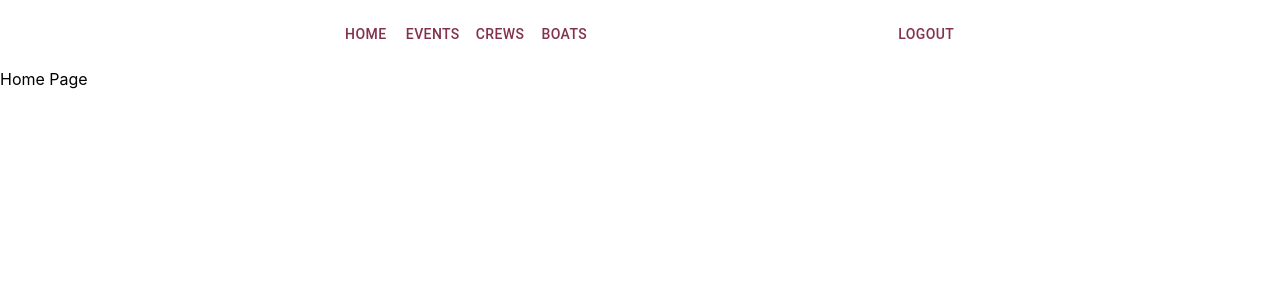
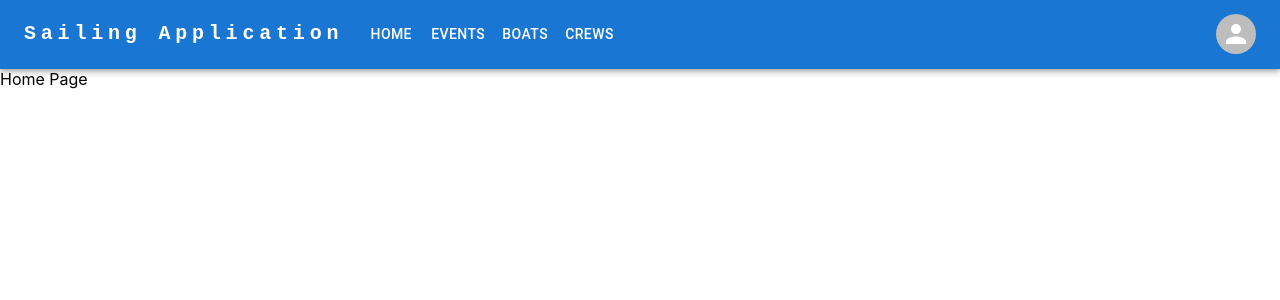
Before and after one commit to Niall1001/sailingapp, a React (Create React App) app in the folder frontend/: page /home in a window 1280 px wide. Shown: the top 300 px of the page. Built offline with nearby package versions, Linux system fonts and the light colour scheme; sample sign-in values are in the browser's storage; the HTML template or start-up script is replaced by a standard one.

Commit message:
lastest commit

```diff
--- a/frontend/src/App.js
+++ b/frontend/src/App.js
@@ -7,7 +7,7 @@ import {
   Login,
   Register
 } from "./pages";
-import { TokenUtils } from "./utils";
+import { LoginUtils } from "./utils";
 import { Navigation } from "./constants";
 import { Navbar } from "./components";
 
@@ -70,7 +70,7 @@ const UnAuthenticatedRoutes = () => {
 };
 
 function App() {
-  const loggedIn = TokenUtils.isLoggedIn();
+  const loggedIn = LoginUtils.isLoggedIn();
 
 
 
--- a/frontend/src/components/navbar.js
+++ b/frontend/src/components/navbar.js
@@ -1,17 +1,25 @@
-import * as React from "react";
-import AppBar from "@mui/material/AppBar";
-import Box from "@mui/material/Box";
-import Toolbar from "@mui/material/Toolbar";
-import IconButton from "@mui/material/IconButton";
-import Typography from "@mui/material/Typography";
-import Menu from "@mui/material/Menu";
-import MenuIcon from "@mui/icons-material/Menu";
-import Container from "@mui/material/Container";
-import Button from "@mui/material/Button";
-import MenuItem from "@mui/material/MenuItem";
-import { NavLink } from "react-router-dom";
-import { useNavigate } from 'react-router-dom';
-import { TokenUtils } from '../utils';
+import { useEffect, useState } from "react";
+import { NavLink, useNavigate } from "react-router-dom";
+import { LoginUtils } from '../utils';
+import { AuthContext } from "../contexts";
+
+import AppBar from '@mui/material/AppBar';
+import Box from '@mui/material/Box';
+import Toolbar from '@mui/material/Toolbar';
+import IconButton from '@mui/material/IconButton';
+import Typography from '@mui/material/Typography';
+import Menu from '@mui/material/Menu';
+import MenuIcon from '@mui/icons-material/Menu';
+import Container from '@mui/material/Container';
+import Avatar from '@mui/material/Avatar';
+import Button from '@mui/material/Button';
+import Tooltip from '@mui/material/Tooltip';
+import MenuItem from '@mui/material/MenuItem';
+import AdbIcon from '@mui/icons-material/Adb';
+import React from "react";
+import { TokenService } from "../services";
+import navigation from "../constants/navigation";
+
 
 const Authpages = [
   {
@@ -23,13 +31,13 @@ const Authpages = [
     url: "/events",
   },
   {
-    name: "Crews",
-    url: "/crews",
-  },
-  {
     name: "Boats",
     url: "/boats",
   },
+  {
+    name: "Crews",
+    url: "/crews",
+  }
 ];
 
 const UnAuthpages = [
@@ -40,54 +48,79 @@ const UnAuthpages = [
   {
     name: "Register",
     url: "/register",
-  },
-
+  }
 ];
 
-const LogoutPage = [
+const crew_settings = [
+  {
+    name: "Profile",
+    url: "/profile",
+  },
   {
     name: "Logout",
     url: "/login",
-  },
+  }
 ];
 
-const Logout = () => {
-  const loggedOut = TokenUtils.Logout();
-  const navigate = NavLink();
-
-  navigate("/login");
-}
-
 const Navbar = () => {
-  const loggedIn = TokenUtils.isLoggedIn();
+  const { state, dispatch } = AuthContext.useLogin();
+  const navigate = useNavigate();
+  const [isLoggedIn, setIsLoggedIn] = useState(false);
   const [anchorElNav, setAnchorElNav] = React.useState(null);
+  const [anchorElUser, setAnchorElUser] = React.useState(null);
 
   const handleOpenNavMenu = (event) => {
     setAnchorElNav(event.currentTarget);
+  };
+  const handleOpenUserMenu = (event) => {
+    setAnchorElUser(event.currentTarget);
   };
 
   const handleCloseNavMenu = () => {
     setAnchorElNav(null);
   };
 
+  const handleCloseUserMenu = () => {
+    setAnchorElUser(null);
+  };
+
+  const Logout = () => {
+    navigate(navigation.LOGIN);
+    setIsLoggedIn(false);
+    TokenService.removeAuth();
+  }
+
+  React.useEffect(() => {
+    const loggedIn = TokenService.getAuth();
+    setIsLoggedIn(loggedIn);
+    handleCloseUserMenu();
+
+    }, [state]);
+
   return (
-    <AppBar position="static" style={{ background: "#FFFFFF" }} elevation={0}>
+    <AppBar position="static">
       <Container maxWidth="xl">
         <Toolbar disableGutters>
           <Typography
-            style={{ color: "#0000FF" }}
             variant="h6"
             noWrap
-            component="div"
-            sx={{ mr: 2, display: { xs: "none", md: "flex" } }}
+            component="a"
+            href="/"
+            sx={{
+              mr: 2,
+              display: { xs: 'none', md: 'flex' },
+              fontFamily: 'monospace',
+              fontWeight: 700,
+              letterSpacing: '.3rem',
+              color: 'inherit',
+              textDecoration: 'none',
+            }}
           >
-            <NavLink to="/" style={{ textDecoration: "none" }}>
-            </NavLink>
+            Sailing Application
           </Typography>
 
-          <Box sx={{ flexGrow: 1, display: { xs: "flex", md: "none" } }}>
+          <Box sx={{ flexGrow: 1, display: { xs: 'flex', md: 'none' } }}>
             <IconButton
-              style={{ color: "#83314E" }}
               size="large"
               aria-label="account of current user"
               aria-controls="menu-appbar"
@@ -95,104 +128,111 @@ const Navbar = () => {
               onClick={handleOpenNavMenu}
               color="inherit"
             >
-              <MenuIcon style={{ color: "#83314E" }} />
+              <MenuIcon />
             </IconButton>
             <Menu
-              style={{ color: "#83314E" }}
               id="menu-appbar"
               anchorEl={anchorElNav}
               anchorOrigin={{
-                vertical: "bottom",
-                horizontal: "left",
+                vertical: 'bottom',
+                horizontal: 'left',
               }}
               keepMounted
               transformOrigin={{
-                vertical: "top",
-                horizontal: "left",
+                vertical: 'top',
+                horizontal: 'left',
               }}
               open={Boolean(anchorElNav)}
               onClose={handleCloseNavMenu}
               sx={{
-                display: { xs: "block", md: "none" },
+                display: { xs: 'block', md: 'none' },
               }}
             >
-              {Authpages.map(({ name, url }) => (
+            </Menu>
+          </Box>
+          <AdbIcon sx={{ display: { xs: 'flex', md: 'none' }, mr: 1 }} />
+          <Typography
+            variant="h5"
+            noWrap
+            component="a"
+            href=""
+            sx={{
+              mr: 2,
+              display: { xs: 'flex', md: 'none' },
+              flexGrow: 1,
+              fontFamily: 'monospace',
+              fontWeight: 700,
+              letterSpacing: '.3rem',
+              color: 'inherit',
+              textDecoration: 'none',
+            }}
+          >
+            Sailing Application
+          </Typography>
+          <Box sx={{ flexGrow: 1, display: { xs: 'none', md: 'flex' } }}>
+            {isLoggedIn ? Authpages.map(({ name, url }) => (
               <NavLink
               to={url}
               style={{ textDecoration: "none", color: "#83314E" }}
             >
-                  <MenuItem key={name} onClick={handleCloseNavMenu}>
+               <Button
+               key={name}
+               onClick={handleCloseNavMenu}
+               sx={{ my: 2, color: 'white', display: 'block' }}
+             >
                {name}
-                  </MenuItem>
+             </Button>
              </NavLink>
-              ))}
-            </Menu>
-          </Box>
-          <Typography
-            style={{ color: "#83314E" }}
-            variant="h6"
-            noWrap
-            component="div"
-            sx={{ flexGrow: 1, display: { xs: "flex", md: "none" } }}
-          >
+            )) : UnAuthpages.map(({ name, url }) => (
               <NavLink
-              to="/"
+              to={url}
               style={{ textDecoration: "none", color: "#83314E" }}
               >
-            </NavLink>
-          </Typography>
-          <Box
-            className="nav"
-            style={{ textDecoration: "none", color: "#0000FF" }}
-            sx={{ flexGrow: 1, display: { xs: "none", md: "flex" } }}
-          >
-            {!loggedIn && UnAuthpages.map(({ name, url }) => (
-              <NavLink to={url} style={{ textDecoration: "none" }}>
                 <Button
-                  style={{ color: "#83314E", textDecoration: "none" }}
                 key={name}
-                  sx={{ my: 2, color: "white", display: "block" }}
+                onClick={handleCloseNavMenu}
+                sx={{ my: 2, color: 'white', display: 'block' }}
                 >
                   {name}
                 </Button>
              </NavLink>
             ))}
           </Box>
-          <Box
-            className="nav"
-            style={{ textDecoration: "none", color: "#0000FF" }}
-            sx={{ flexGrow: 1, display: { xs: "none", md: "flex" } }}
+          {isLoggedIn ?
+          <Box sx={{ flexGrow: 0 }}>
+            <Tooltip title="Open settings">
+              <IconButton onClick={handleOpenUserMenu} sx={{ p: 0 }}>
+                <Avatar alt="Remy Sharp"/>
+              </IconButton>
+            </Tooltip>
+            <Menu
+              sx={{ mt: '45px' }}
+              id="menu-appbar"
+              anchorEl={anchorElUser}
+              anchorOrigin={{
+                vertical: 'top',
+                horizontal: 'right',
+              }}
+              keepMounted
+              transformOrigin={{
+                vertical: 'top',
+                horizontal: 'right',
+              }}
+              open={Boolean(anchorElUser)}
+              onClose={handleCloseUserMenu}
             >
-            {loggedIn && Authpages.map(({ name, url }) => (
-              <NavLink to={url} style={{ textDecoration: "none" }}>
-                <Button
-                  style={{ color: "#83314E", textDecoration: "none" }}
-                  key={name}
-                  sx={{ my: 2, color: "white", display: "block" }}
+              {crew_settings.map(({name, url}) => (
+                <NavLink
+                to={url}
+                style={{ textDecoration: "none", color: "#83314E" }}
                 >
-                  {name}
-                </Button>
+                  <MenuItem key={name} onClick={Logout} onClose={handleCloseUserMenu}>
+                    <Typography textAlign="center">{name}</Typography>
+                  </MenuItem>
                 </NavLink>
               ))}
-          </Box>
-          <Box
-            className="nav"
-            style={{ textDecoration: "none", color: "#0000FF" }}
-            sx={{ flexGrow: 1, display: { xs: "none", md: "flex" } }}
-          >
-            {loggedIn && LogoutPage.map(({ name, url }) => (
-              <NavLink to={url} style={{ textDecoration: "none" }}>
-                <Button
-                  onClick={Logout}
-                  style={{ color: "#83314E", textDecoration: "none" }}
-                  key={name}
-                  sx={{ my: 2, color: "white", display: "block" }}
-                >
-                  {name}
-                </Button>
-              </NavLink>
-            ))}
-          </Box>
+            </Menu>
+          </Box>: <div></div>}
         </Toolbar>
       </Container>
     </AppBar>
--- a/frontend/src/contexts/auth_context.js
+++ b/frontend/src/contexts/auth_context.js
@@ -0,0 +1,39 @@
+import React, { createContext, useReducer } from "react";
+import { TokenService } from "../services";
+
+const AuthContext = createContext();
+
+function authReducer(state, action) {
+    switch (action.type) {
+      case "login": {
+        return {
+          ...state,
+          access: action.access,
+        };
+      }
+      case "logout": {
+        return {};
+      }
+      default: {
+        throw new Error(`Unhandled action type: ${action.type}`);
+      }
+    }
+  }
+
+  function AuthProvider({ children }) {
+    const auth = TokenService.getAuth() ?? {};
+
+    const [state, dispatch] = useReducer(authReducer, auth);
+    const value = { state, dispatch };
+    return <AuthContext.Provider value={value}>{children}</AuthContext.Provider>;
+  }
+
+  function useLogin() {
+    const context = React.useContext(AuthContext);
+    if (context === undefined) {
+      throw new Error("useLogin must be used within a AuthProvider");
+    }
+    return context;
+  }
+
+  export default { AuthProvider, useLogin };
--- a/frontend/src/index.js
+++ b/frontend/src/index.js
@@ -3,11 +3,14 @@ import ReactDOM from "react-dom";
 import "./index.css";
 import App from "./App";
 import { BrowserRouter as Router } from "react-router-dom";
+import { AuthContext } from "./contexts";
 
 ReactDOM.render(
   <React.StrictMode>
     <Router>
-        <App />
+      <AuthContext.AuthProvider>
+          <App />
+      </AuthContext.AuthProvider>
     </Router>
   </React.StrictMode>,
   document.getElementById("root")
--- a/frontend/src/pages/crews/index.js
+++ b/frontend/src/pages/crews/index.js
@@ -4,7 +4,7 @@ import { Paper } from '@mui/material';
 
 const Container = (crew) => {
 	return (
-	  <div style={{ height: "500px", width: "400px", margin: "32px" }}>
+	  <div style={{ height: "500px", width: "400px", marginLeft: "25px", marginRight: "25px" }}>
 		<Paper style={{ height: "100%", width: "400px", margin: "16px" }}>{crew.name}</Paper>
 	  </div>
 	);
@@ -37,7 +37,7 @@ const Events = () => {
     if (error) return <div>Something went wrong</div>;
     if (!crew) return <div>Crew not found :(</div>;
 	return (
-		<div style={{ width: "100%", overflow: "auto", display: "flex" }}>
+		<div style={{ width: "100%", overflow: "scroll", display: "flex" }}>
             {crew.map(({ ...crew }) => (
               <Container {...crew}/>
             ))}
--- a/frontend/src/services/token.js
+++ b/frontend/src/services/token.js
@@ -1,14 +1,19 @@
 const getAuth = () => {
     const auth = localStorage.getItem("jwt");
-    if (!auth) return null;
 
-    return JSON.parse(auth);
+    if(auth){
+    return true;
+    }else{
+    return false;
+    }
   };
 
-  const setAuth = (auth) => {
-    if (auth) {
-      localStorage.setItem("jwt", JSON.stringify(auth));
-    }
+  const setAuth = (jwt) => {
+      localStorage.setItem("jwt", jwt);
+      const auth = localStorage.getItem("jwt");
+      if (!auth) return false;
+
+    return true;
   };
 
   const removeAuth = () => {
--- a/frontend/src/utils/index.js
+++ b/frontend/src/utils/index.js
@@ -1,2 +1,2 @@
 export { default as AxiosInstance } from "./axios";
-export { default as TokenUtils } from "./token";
+export { default as LoginUtils } from "./login";
--- a/frontend/src/utils/token.js
+++ b/frontend/src/utils/login.js
@@ -1,4 +1,19 @@
 import jwtDecode from "jwt-decode";
+
+const isTokenExpired = (token) => {
+  if (!token || !token.access || !token.refresh) return true;
+
+  const accessToken = jwtDecode(token.access);
+  const currentTime = new Date().getTime() / 1000;
+
+  if (currentTime < accessToken.exp) return false;
+
+  const refreshToken = jwtDecode(token.refresh);
+
+  if (currentTime < refreshToken.exp) return false;
+
+  return true;
+};
 
 const isLoggedIn = () => {
   const jwt = localStorage.getItem("jwt")
@@ -24,6 +39,7 @@ const Logout = () => {
 }
 
 const TokenUtils = {
+  isTokenExpired,
   isLoggedIn,
   Logout,
 };
```
Also changed, not shown: frontend/src/pages/boats/index.js (+16 -13 lines), frontend/src/pages/login/index.js (+13 -12 lines). Lines whose indentation alone changed are shown as unchanged.
